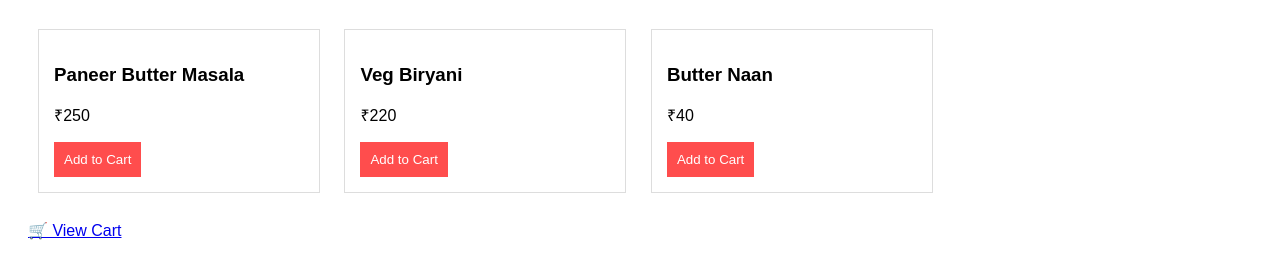
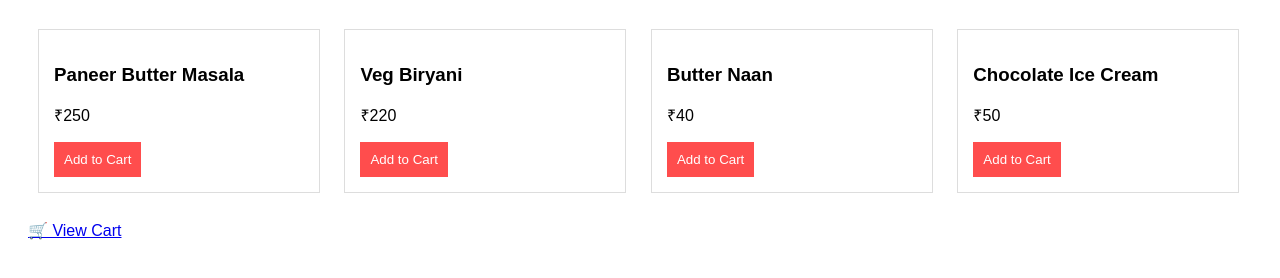
Before and after one commit to OMPRO2010/omproresto, a plain HTML site: page order.html in a window 1280 px wide. Shown: the part 90-368 px from the top of the page. Drawn offline with Linux system fonts and the light colour scheme.

Commit message:
Update order.html

```diff
--- a/order.html
+++ b/order.html
@@ -29,7 +29,11 @@
   <p>₹40</p>
   <button onclick="addToCart('Butter Naan',40)">Add to Cart</button>
 </div>
-
+<div class="item">
+  <h3>Chocolate Ice Cream</h3>
+  <p>₹50</p>
+  <button onclick="addToCart('Chocolate Ice Cream 50)">Add to Cart</button>
+</div>
 <br><br>
 <a href="cart.html">🛒 View Cart</a>
 
```
